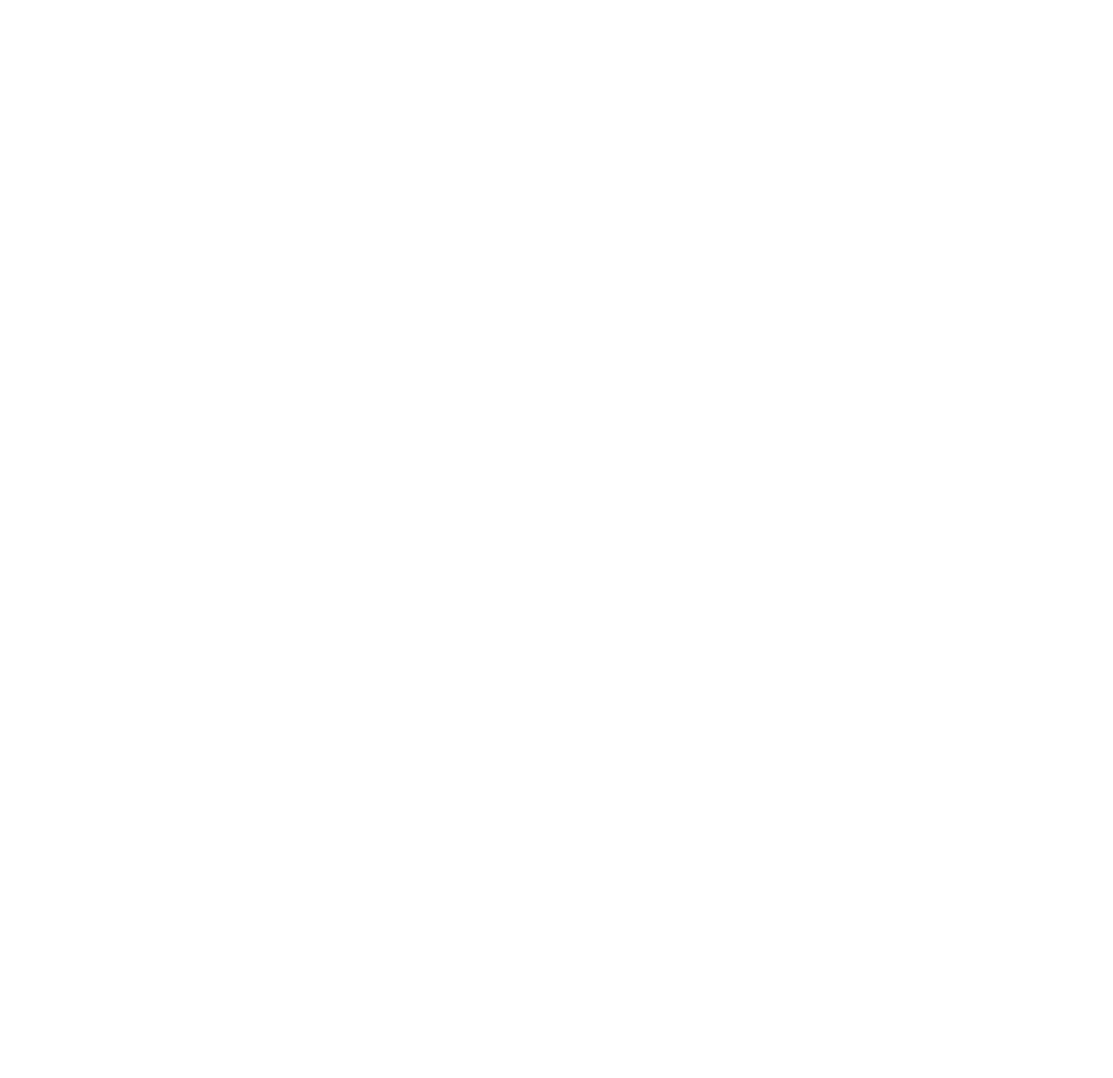
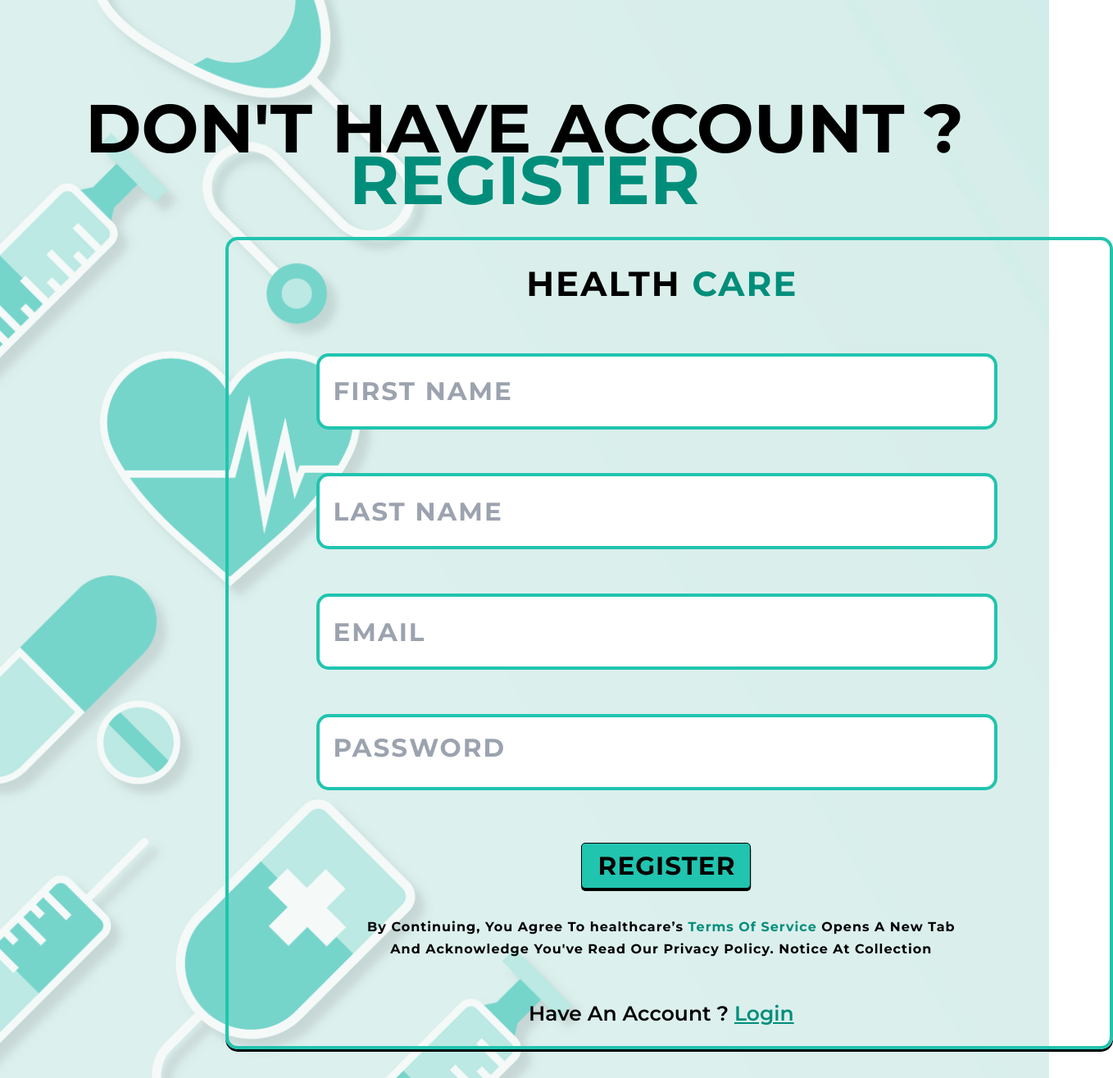
Before and after one commit to Rash023/Mediquity, a React (Create React App) app: page /signup in a window 1280 px wide. Before the commit this address had no page. Shown: the whole page at 82% size, 1358 px wide, since content can reach past the window. Before the commit the page ends 800 px from the top, so only its background shows below. Built offline with nearby package versions, Linux system fonts and the light colour scheme.

Commit message:
Added SignUp and updated Login

```diff
--- a/src/App.js
+++ b/src/App.js
@@ -3,6 +3,7 @@
 import './App.css';
 import { Home } from './Components/Core/Home';
 import Login from './Components/Common/Login';
+import SignUp from './Components/Common/SignUp';
 
 function App() {
   return (
@@ -11,6 +12,7 @@
       <Routes>
         <Route path='/' element={<Home/>}/>
         <Route path='/login' element={<Login/>}/>
+        <Route path='/signup' element={<SignUp/>}/>
       </Routes>
     </div>
   );
--- a/src/Components/Common/Login.jsx
+++ b/src/Components/Common/Login.jsx
@@ -1,4 +1,4 @@
-import React from 'react'
+import React, { useState } from 'react'
 import './Login.css'
 const Login = () => {
   return (
@@ -9,7 +9,7 @@
           Health <span className='text-[#008E7B]'>Care</span>
         </div>
         <div>
-          <input type='text' placeholder='Username' className='border-[4px] border-[#21C4AF] rounded-[15px] w-[831px] h-[93px] placeholder:text-[31px] placeholder:leading-[63px] placeholder:font-[700] placeholder:uppercase placeholder:tracking-[2px] ml-[10%] placeholder:px-[2%] bg-gradient-to-r from-white to-white' />
+          <input type='text' placeholder='Email' className='border-[4px] border-[#21C4AF] rounded-[15px] w-[831px] h-[93px] placeholder:text-[31px] placeholder:leading-[63px] placeholder:font-[700] placeholder:uppercase placeholder:tracking-[2px] ml-[10%] placeholder:px-[2%] bg-gradient-to-r from-white to-white text-[31px] leading-[63px]' />
           <br />
           <input type='text' placeholder='Password  ' className='border-[4px] border-[#21C4AF] rounded-[15px] w-[831px] h-[93px] placeholder:text-[31px] placeholder:leading-[63px] placeholder:font-[700] placeholder:uppercase placeholder:tracking-[2px] ml-[10%] placeholder:px-[2%] bg-gradient-to-r from-white to-white mt-[5%]' />
         </div>
--- /dev/null
+++ b/src/Components/Common/SignUp.jsx
@@ -0,0 +1,32 @@
+import React, { useState } from 'react'
+import './Login.css'
+const Login = () => {
+    return (
+        <div className='login-container login-bg-container flex flex-col gap-y-12'>
+            <div className='uppercase leading-[63px] font-[700] text-[83px] text-center text-[#000000] h-[116px] mt-[115px]'>Don't Have Account ? <span className='text-[#008E7B]'>Register</span></div>
+            <div className='w-[1083px] h-fit border-[4px] border-[#21C4AF] rounded-[15px] login-box-shadow ml-[21%] mb-[2%] flex flex-col'>
+                <div className='uppercase tracking-[2px] w-[435px] h-[116px] leading-[63px] text-[42px] font-[700] text-center ml-[29%] mt-[2%]'>
+                    Health <span className='text-[#008E7B]'>Care</span>
+                </div>
+                <div>
+                    <input type='text' placeholder='First Name' className='border-[4px] border-[#21C4AF] rounded-[15px] w-[831px] h-[93px] placeholder:text-[31px] placeholder:leading-[63px] placeholder:font-[700] placeholder:uppercase placeholder:tracking-[2px] ml-[10%] placeholder:px-[2%] bg-gradient-to-r from-white to-white text-[31px] leading-[63px]' />
+                    <br />
+                    <input type='text' placeholder='Last Name' className='border-[4px] border-[#21C4AF] rounded-[15px] w-[831px] h-[93px] placeholder:text-[31px] placeholder:leading-[63px] placeholder:font-[700] placeholder:uppercase placeholder:tracking-[2px] ml-[10%] placeholder:px-[2%] bg-gradient-to-r from-white to-white text-[31px] leading-[63px] mt-[5%]' />
+                    <br />
+                    <input type='text' placeholder='Email' className='border-[4px] border-[#21C4AF] rounded-[15px] w-[831px] h-[93px] placeholder:text-[31px] placeholder:leading-[63px] placeholder:font-[700] placeholder:uppercase placeholder:tracking-[2px] ml-[10%] placeholder:px-[2%] bg-gradient-to-r from-white to-white text-[31px] leading-[63px] mt-[5%]' />
+                    <br />
+                    <input type='text' placeholder='Password  ' className='border-[4px] border-[#21C4AF] rounded-[15px] w-[831px] h-[93px] placeholder:text-[31px] placeholder:leading-[63px] placeholder:font-[700] placeholder:uppercase placeholder:tracking-[2px] ml-[10%] placeholder:px-[2%] bg-gradient-to-r from-white to-white mt-[5%]' />
+                </div>
+                <button className='uppercase w-[207px] h-[56px] leading-[24px] text-[31px] tracking-[1px] bg-[#21C4AF] border border-[#000000] rounded-[5px] font-bold login-box-shadow ml-[40%] mt-[6%] px-[20px] py-[12px]'>REGISTER</button>
+                <div className='w-[734px] h-[53px] font-[700] leading-[27px] tracking-[1px] text-center ml-[15%] mt-[3%]'>
+                    By Continuing, You Agree To healthcare’s <span className='text-[#008E7B]'>Terms Of Service</span> Opens A New Tab And Acknowledge You've Read Our Privacy Policy. Notice At Collection
+                </div>
+                <div className='w-[734px] h-[53px] font-[600] text-[25px] leading-[27px] text-center mt-[5%] ml-[15%]'>
+                    Have An Account ? <span className='text-[#008E7B] underline'>Login</span>
+                </div>
+            </div>
+        </div>
+    )
+}
+
+export default Login
```
